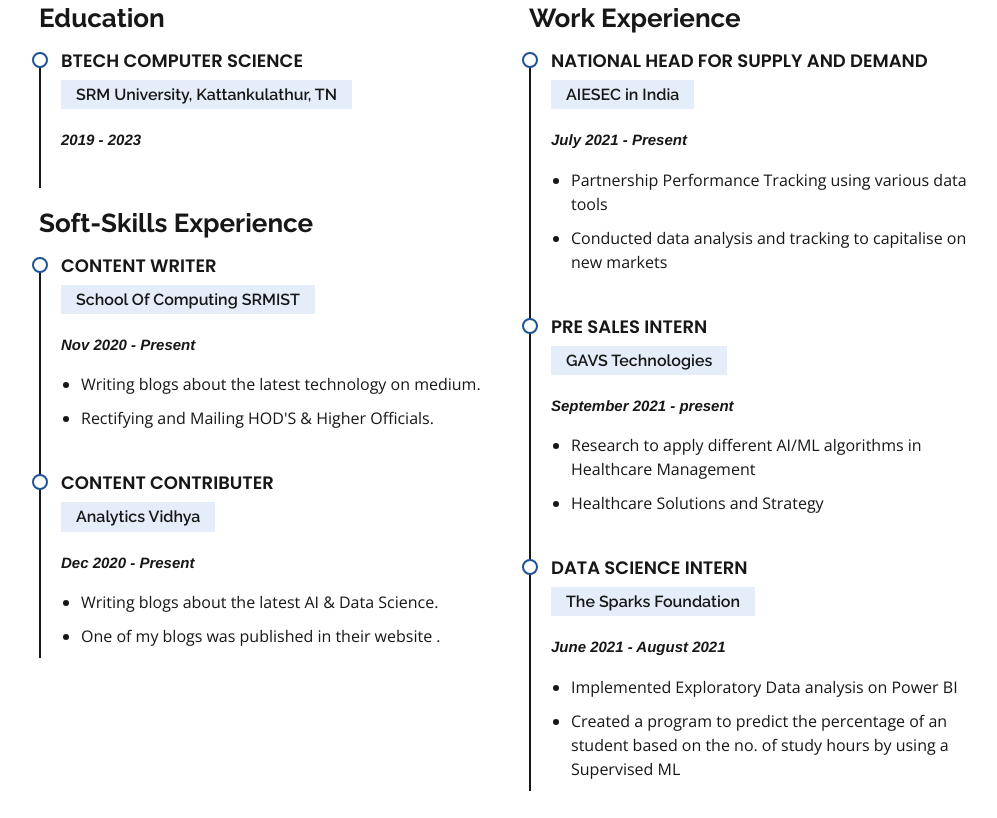
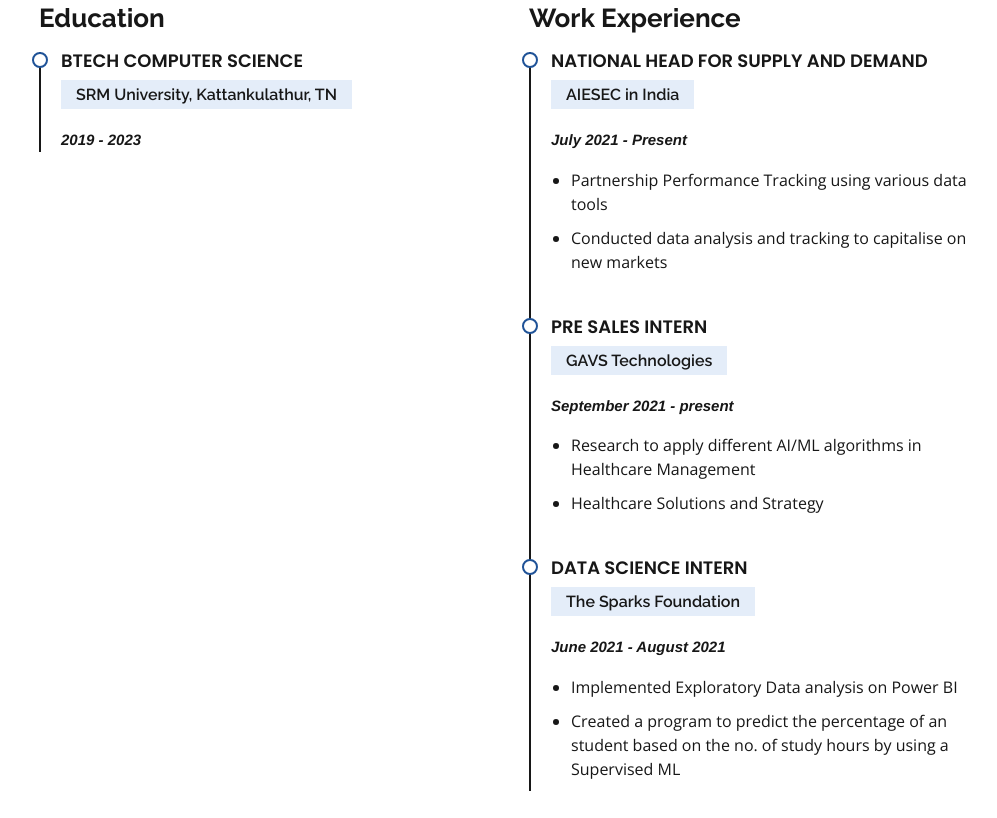
Before and after one commit to shreyrastogi0508/shrey-rastogi.github.io, a plain HTML site: page index.html in a window 1280 px wide. Shown: the part 2024-2842 px from the top of the page, without its empty margins (276-1273 px from the left). Drawn offline with nearby package versions, Linux system fonts and the light colour scheme.

Commit message:
Update index.html

```diff
--- a/index.html
+++ b/index.html
@@ -283,7 +283,7 @@
       <div class="container">
 
         <div class="section-title">
-          <h2>Resume <a href="https://drive.google.com/file/d/121C9ngR-o9FBvhY9SOPaE4bEZBZSOwMO/view?usp=sharing"><i class="bx bxs-file-pdf ml-2"></i></h2></a>
+          <h2>Resume <a href="https://drive.google.com/file/d/121C9ngR-o9FBvhY9SOPaE4bEZBZSOwMO/view?usp=sharing" target="_blank" rel="noopener noreferrer"><i class="bx bxs-file-pdf ml-2"></i></h2></a>
         </div>
 
         <div class="row">
@@ -295,26 +295,6 @@
               <p><em>2019 - 2023</em></p>
 
 
-            </div>
-
-            <h3 class="resume-title">Soft-Skills Experience</h3>
-            <div class="resume-item">
-              <h4>Content Writer</h4>
-              <h5>School Of Computing SRMIST</h5>
-              <p><em>Nov 2020 - Present</em></p>
-              <ul>
-                <li> Writing blogs about the latest technology on medium. </li>
-                <li> Rectifying and Mailing HOD'S & Higher Officials. </li>
-              </ul>
-              </div>
-              <div class="resume-item">
-              <h4>Content Contributer</h4>
-              <h5>Analytics Vidhya</h5>
-              <p><em>Dec 2020 - Present</em></p>
-              <ul>
-		 <li> Writing blogs about the latest AI & Data Science. </li>
-                <li> One of my blogs was published in their website . </li>
-		</ul>
             </div>
           </div>
 
```
